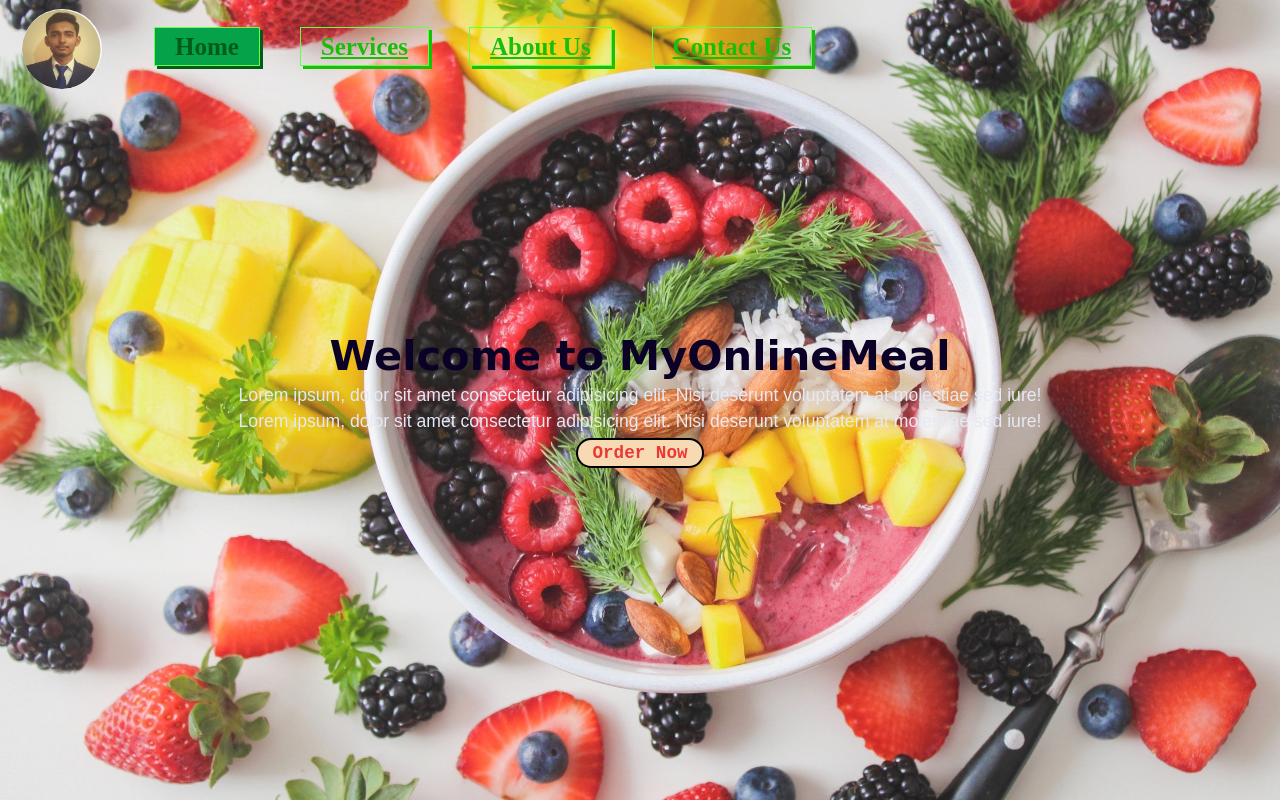
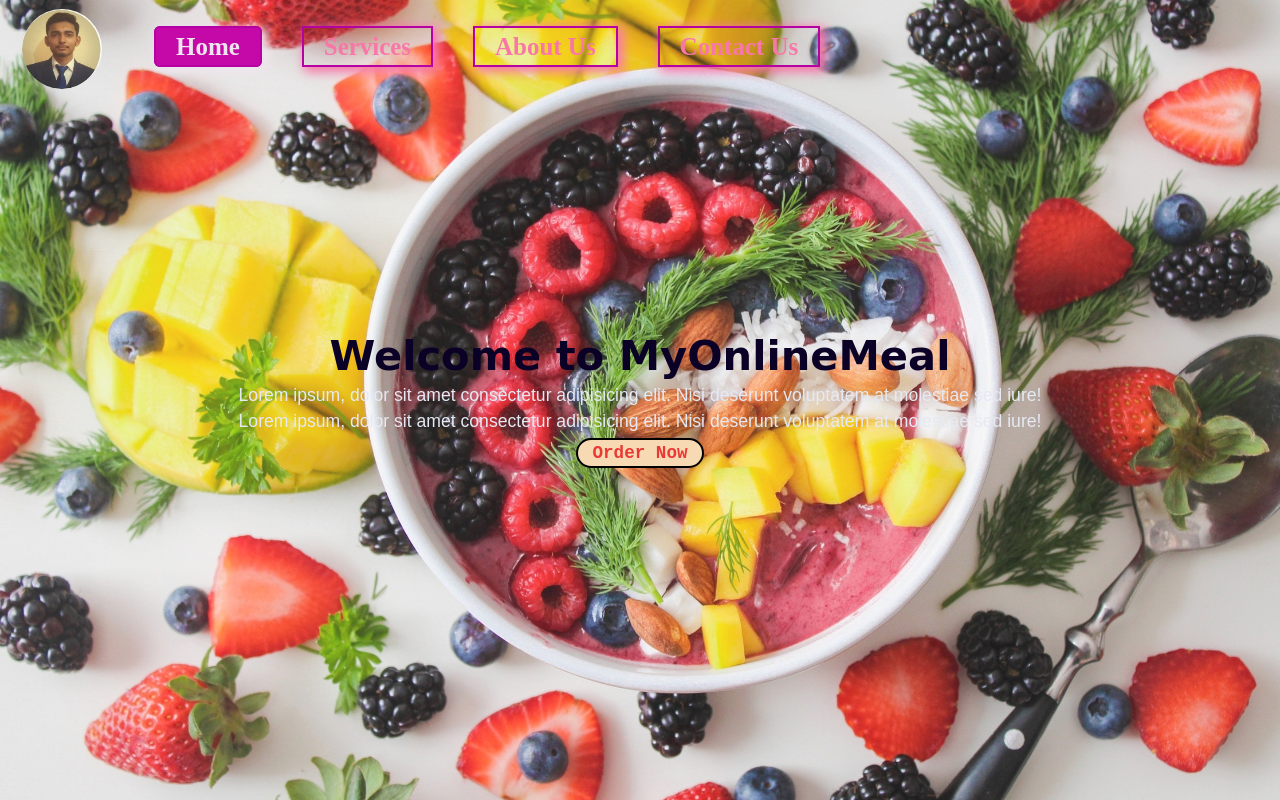
Before and after one commit to Vib0000/Food_Delivery_Website, a plain HTML site: page index.html in a window 1280 px wide. In both pictures the pointer is over the link "Home". Shown: the top 800 px of the page. Drawn offline with Linux system fonts and the light colour scheme.

Commit message:
Update style.css

```diff
--- a/style.css
+++ b/style.css
@@ -38,22 +38,23 @@
 }
 
 #navbar ul li a {
-    color: #18be08;
-    border: 1px solid rgb(102, 255, 71);
+    color: #f877a8;
+    border: 2px solid rgb(181, 3, 163);
     text-shadow: 5px 5px 1px 1px;
-    box-shadow: 3px 3px;
+    box-shadow: 4px 3px 10px 2px;
     background-color: transparent;
-    text-decoration: underline;
     padding: 5px 20px;
     margin-right: 40px;
     font-weight: bold;
     font-size: larger;
+    text-decoration: none;
 }
 
 #navbar ul li a:hover {
-    color: rgb(3, 91, 23);
-    background-color: rgb(6, 162, 74);
+    color: rgb(239, 229, 238);
+    background-color: rgb(196, 9, 168);
     text-decoration: none;
+    border-radius: 6px;
 }
 
 #navbar ul li a .edit {
@@ -118,10 +119,12 @@
 }
 
 .btn:hover {
-    background-color: rgb(247, 218, 180);
+    cursor: pointer;
+    box-shadow: 1px 2px 2px 1px;
+    background-color: rgb(236, 232, 227);
     color: rgb(255, 0, 8);
     border: 2px solid rgb(48, 0, 0);
-    text-decoration: underline;
+    /* text-decoration: underline; */
 }
 
 /* Services Section */
```
